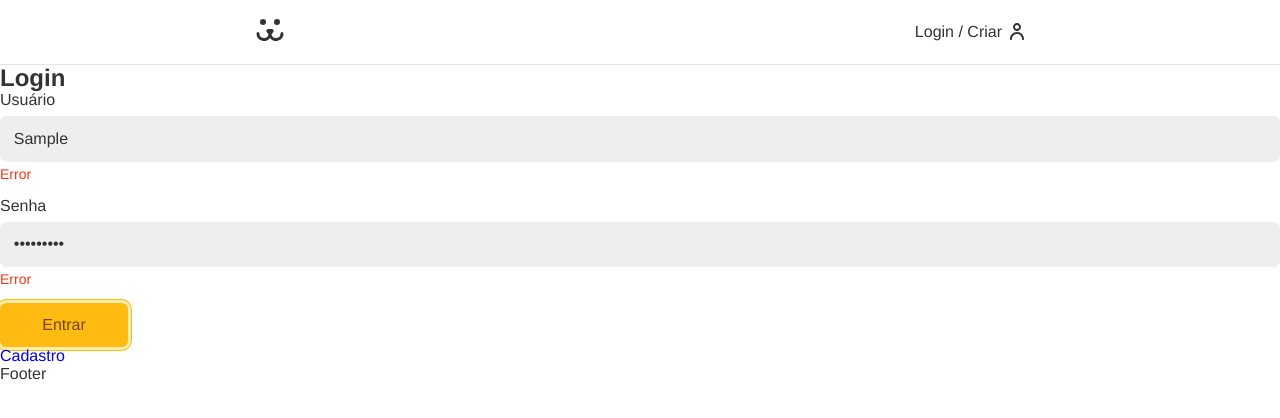
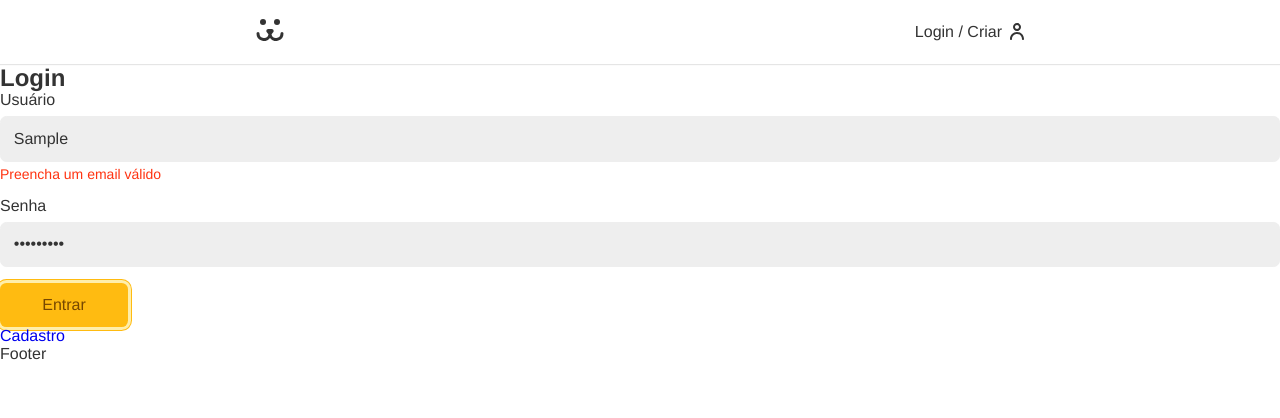
Before and after one commit to gabrielqoliveiraa/instadog, a React (Create React App) app: page /login in a window 1280 px wide. Both pictures are taken after typing "Sample", "Sample123" into the empty fields and a click on the button "Entrar". Shown: the top 418 px of the page. Built offline with nearby package versions, Linux system fonts and the light colour scheme; no server answers.

Commit message:
Create useForm and Validate Input

```diff
--- a/src/Components/Forms/Input.js
+++ b/src/Components/Forms/Input.js
@@ -2,13 +2,21 @@
 import styles from '../../styles/Components/Input.module.css'
 
 
-const Input = ({label, type, name}) => {
+const Input = ({label, type, name, value, onChange, error, onBlur}) => {
     return (
 
         <div className={styles.wrapper}>
             <label className={styles.label} htmlFor={name}>{label}</label>
-            <input id={name} name={name} className={styles.input} type={type}/>
-            <p className={styles.error}> Error</p>
+            <input
+            id={name}
+            name={name}
+            className={styles.input}
+            type={type}
+            onChange={onChange}
+            value={value}
+            onBlur={onBlur}/>
+
+            {error && <p className={styles.error}> {error}</p>}
         </div>
 
 
--- a/src/Components/Login/LoginForm.js
+++ b/src/Components/Login/LoginForm.js
@@ -1,24 +1,25 @@
 import React from 'react'
 import { Link } from 'react-router-dom'
+import useForm from '../../Hooks/useForm'
 import Button from '../Forms/Button'
 import Input from '../Forms/Input'
 
 const LoginForm = () => {
-    const [username, setUsername] = React.useState('')
-    const [password, setPassword] = React.useState('')
+    const username = useForm('email')
+    const password = useForm()
 
 
     function handleSubmit(event) {
         event.preventDefault()
+
+        if(username.validate() && password.validate()){
+
             fetch('https://dogsapi.origamid.dev/json/jwt-auth/v1/token', {
                 method: 'POST',
                 headers: {
                     'Content-Type': 'application/json',
                 },
-      body: JSON.stringify({
-        username,
-        password,
-      }),
+                body: JSON.stringify(),
                 })
                 .then((response) => {
                     console.log(response);
@@ -28,14 +29,17 @@
                     console.log(json);
                     return json;
                 });
+
+        }
+
     }
 
     return (
         <section>
             <h1>Login</h1>
             <form onSubmit={handleSubmit}>
-                <Input label='Usuário' type='text' name='username'/>
-                <Input label='Senha' type='password' name='password'/>
+                <Input label='Usuário' type='text' name='username' {...username}/>
+                <Input label='Senha' type='password' name='password' {...password}/>
 
 
                 <Button>Entrar</Button>
--- /dev/null
+++ b/src/Hooks/useForm.js
@@ -0,0 +1,52 @@
+import React from 'react'
+
+const types ={
+    email: {
+        regex:  /^(([^<>()[\]\\.,;:\s@"]+(\.[^<>()[\]\\.,;:\s@"]+)*)|(".+"))@((\[[0-9]{1,3}\.[0-9]{1,3}\.[0-9]{1,3}\.[0-9]{1,3}\])|(([a-zA-Z\-0-9]+\.)+[a-zA-Z]{2,}))$/,
+        message: 'Preencha um email válido'
+
+    }
+}
+
+
+const useForm = (type) => {
+    const [value, setValue] = React.useState('')
+    const [error, setError] = React.useState(null)
+
+    function validate(value){
+
+        if (type === false) return true;
+        if (value.length === 0) {
+            setError('Preencha um valor.')
+            return false
+        } else if(types[type] && !types[type].regex.test(value)) {
+            setError(types[type].message)
+            return false
+        } else {
+            setError(null)
+            return true;
+        }
+
+    }
+
+    function onChange({target}) {
+        if (error) validate(target.value)
+        setValue(target.value)
+    }
+
+
+    return {
+        value,
+        setValue,
+        onChange,
+        error,
+        validate: () => validate(value),
+        onBlur: () => validate(value),
+
+
+    }
+
+
+}
+
+export default useForm
```
Lines whose indentation alone changed are shown as unchanged.
